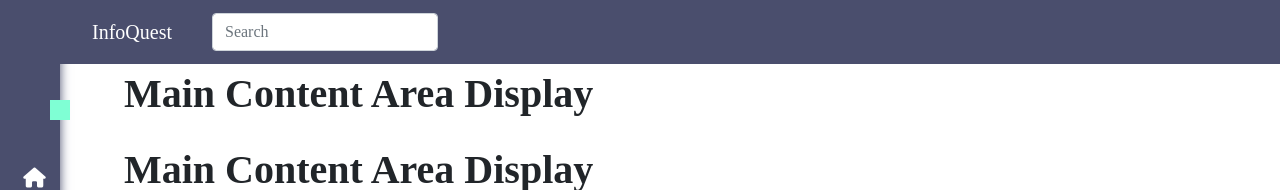
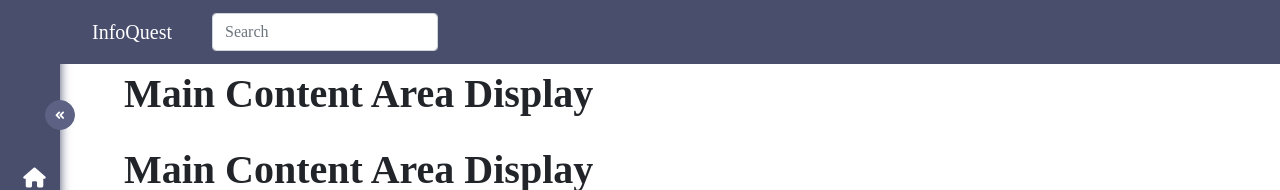
Before and after one commit to niteshsingh7463/sidebar-navigation, an Angular app: page / in a window 1280 px wide. Shown: the top 190 px of the page. Built offline with nearby package versions, Linux system fonts and the light colour scheme.

Commit message:
fixed chevron button design

```diff
--- a/src/app/app.component.html
+++ b/src/app/app.component.html
@@ -6,8 +6,9 @@
     <div class="overlay" [ngClass]="{'display-overlay': sideNavStatus}" (click)="sideNavStatus=false"></div>
     <app-sidebar [sideNavStatus]="sideNavStatus" [ngClass]="{'app-sidebar-open': sideNavStatus}"></app-sidebar>
 
-    <div class="sidebar-toggler" [ngClass]="{'sidebar-toggler-open': sideNavStatus}"
-      (click)="sideNavStatus=!sideNavStatus"></div>
+    <div class="sidebar-toggler" [ngClass]="{'sidebar-toggler-open': sideNavStatus}" (click)="sideNavStatus=!sideNavStatus">
+      <img src="../assets/chevrons-left.svg" alt="">
+    </div>
 
     <div class="display-area" [ngClass]="{'display-area-shrink': sideNavStatus}">
 
--- a/src/app/app.component.scss
+++ b/src/app/app.component.scss
@@ -91,16 +91,26 @@ app-sidebar {
 
 
 .sidebar-toggler {
-    width: 20px;
-    height: 20px;
+    width: 30px;
+    height: 30px;
     background-color: aquamarine;
     position: fixed;
     top: 100px;
-    left: 50px;
+    left: 45px;
     transition: left 250ms ease-in;
     z-index: 5;
+    background: #5D6284;
+    border-radius: 9999px;
+    border: 1px #5D6284 solid;
+    display: flex;
+    justify-content: center;
+    align-items: center;
+    img{
+        height: 14px;
+        width: 14px;
+    }
 }
 
 .sidebar-toggler-open {
-    left: 240px !important;
+    left: 235px !important;
 }
```
Also changed, not shown: src/assets/chevrons-left.svg (added).
